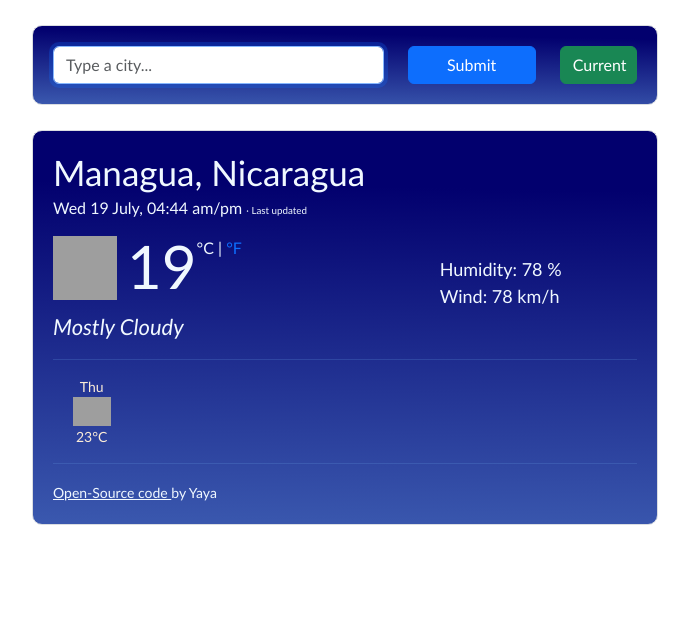
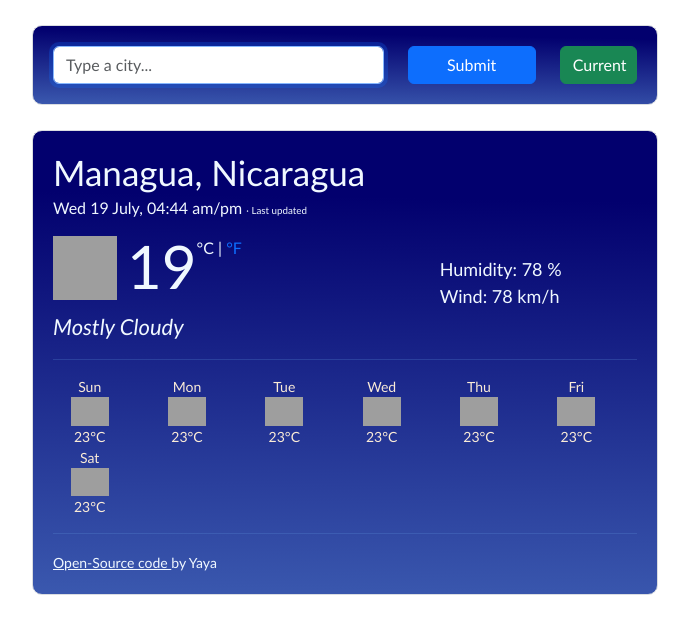
Before and after one commit to Yaya090807/New-Vanilla-WeatherApp, a plain HTML site: page index.html in a window 1280 px wide. Shown: the whole page, without its empty margins (295-984 px from the left). Drawn offline with nearby package versions, Linux system fonts and the light colour scheme; grey boxes are pictures that could not be loaded.

Commit message:
Forecast with JS

```diff
--- a/app.js
+++ b/app.js
@@ -123,5 +123,36 @@ function getcity (event){
 
     let celciustemp = null;
 
-//Mostrar data de Managua desde el comeienzo
-    showdata("Managua");
+//Para el forecast
+
+function displayforecast (){
+    let forecastelement = document.querySelector("#forecast");
+
+    let days = [ "Sun","Mon", "Tue", "Wed", "Thu", "Fri", "Sat"];
+
+    let forecasthtml = `<div class="row">`;
+    days.forEach(function(day){
+        forecasthtml = forecasthtml +
+        `   <div class="col-2">
+            <div class="forecast-date">
+                ${day}
+            </div>
+
+            <img src="https://openweathermap.org/img/wn/02d.png"
+                alt=""
+                width="38"
+                >
+            <div class="forecast-temp">
+                23°C
+            </div>
+
+            </div>
+        `;
+
+    });
+
+    forecasthtml = forecasthtml + `</div>`;
+    forecastelement.innerHTML = forecasthtml;
+}
+
+displayforecast();
--- a/index.html
+++ b/index.html
@@ -123,25 +123,7 @@
 
                 <hr>
 
-                <div class="row nextdata" >
-
-                    <div class="col-2">
-                        <div class="forecast-date">
-                            Thu
-                        </div>
-
-                         <img src="https://openweathermap.org/img/wn/02d.png"
-                            alt=""
-                            width="38"
-                            >
-                        <div class="forecast-temp">
-                            23°C
-                        </div>
-
-                    </div>
-
-
-
+                <div class="row nextdata" id="forecast">
 
                 </div>
 
```
